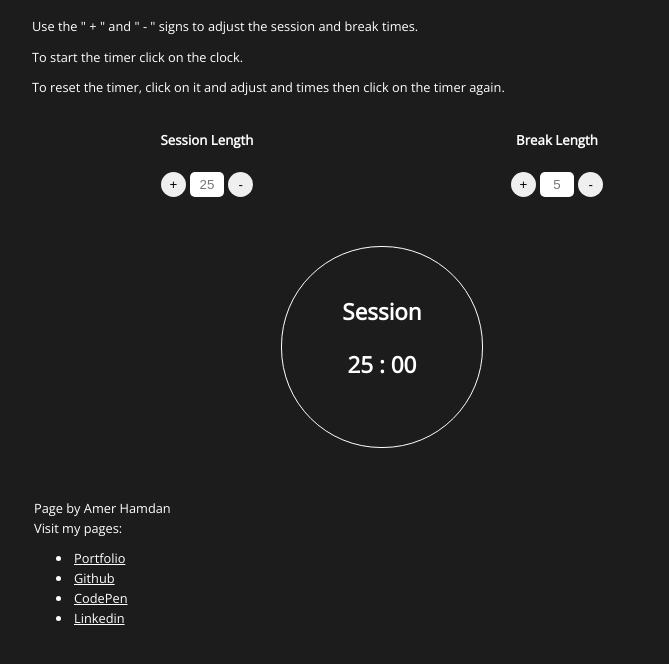
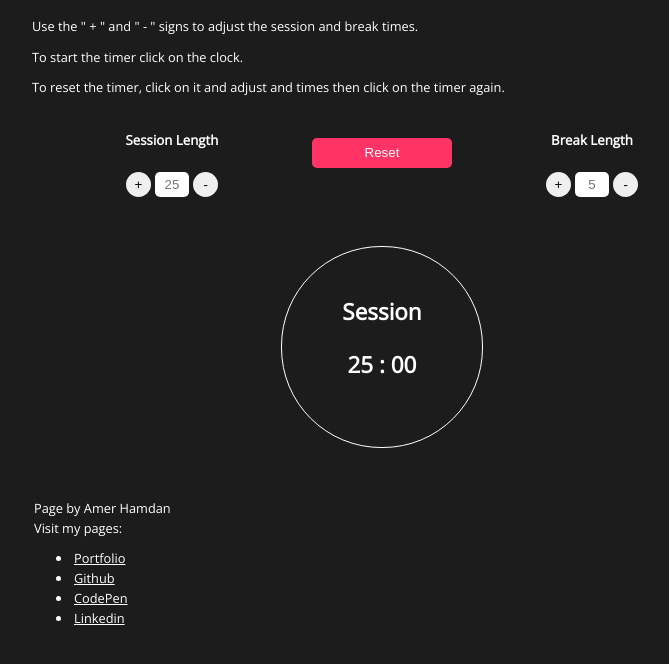
Before and after one commit to amashamdan/pomodoro, a plain HTML site: page index.html in a window 1280 px wide. Shown: the part 56-720 px from the top of the page, without its empty margins (258-927 px from the left). Drawn offline with nearby package versions, Linux system fonts and the light colour scheme.

Commit message:
Feat: Reset button added.
A reset button now resets the timer to the default value or the value set by the user.

```diff
--- a/css/main.css
+++ b/css/main.css
@@ -27,7 +27,29 @@ body {
 .session,
 .break {
 	text-align: center;
-	width: 50%;
+	width: 40%;
+}
+
+.reset {
+	width: 20%;
+	display: flex;
+	justify-content: center;
+	align-items: center;
+	text-align: center;
+}
+
+.reset-button {
+	width: 100%;
+	border: none;
+	outline: none;
+	height: 30px;
+	background-color: #FF3366;
+	color: white;
+	border-radius: 5px;
+}
+
+.reset-button:hover {
+	cursor: pointer;
 }
 
 .controller {
--- a/index.html
+++ b/index.html
@@ -23,6 +23,9 @@
 					<button class="controller plus">+</button>
 					<input class="time-input session-input" type="text" placeholder="25"></input>
 					<button class="controller minus">-</button>
+				</div>
+				<div class="reset">
+					<button class="reset-button">Reset</button>
 				</div>
 				<div class="break">
 					<h5>Break Length</h5>
--- a/js/script.js
+++ b/js/script.js
@@ -35,6 +35,19 @@ $(document).ready(function() {
 		} else {
 			var num = $(this).siblings(".time-input").attr("placeholder");
 			$(this).siblings(".time-input").val(Number(num) - 1);
+		}
+	})
+
+	$(".reset-button").click(function() {
+		clearInterval(timer);
+		clearInterval(timer2);
+		timerRunning = false;
+		paused = false;
+		if ($(".session-input").val()) {
+			var minutes = $(".session-input").val();
+			printTime(minutes, 0);
+		} else {
+			printTime(25, 0);
 		}
 	})
 })
```
